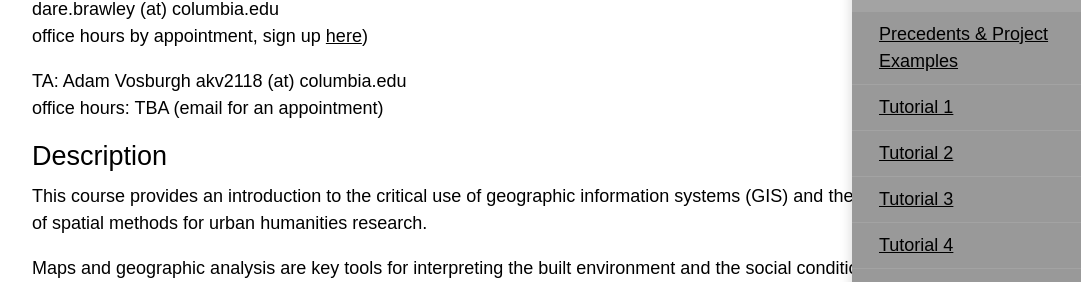
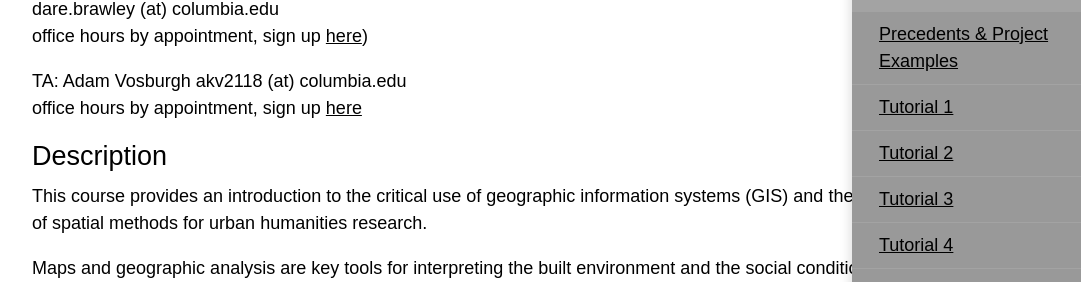
Before and after one commit to CenterForSpatialResearch/methods-in-spatial-research-fa2021, a Jekyll site: the page built from syllabus.md, in a window 1280 px wide and 900 px high, scrolled down 546 px. Shown: the part 162-444 px from the top of the window, without its empty margins (176-1257 px from the left). Built offline with Jekyll 4.4.1, drawn with Linux system fonts in a browser that asks for light colours.

Commit message:
office hours

```diff
--- a/syllabus.md
+++ b/syllabus.md
@@ -23,7 +23,7 @@ office hours by appointment, sign up [here](https://calendly.com/db2672/20min))
 
 TA: Adam Vosburgh
 akv2118 (at) columbia.edu
-office hours: TBA (email for an appointment)
+office hours by appointment, sign up [here](https://calendly.com/akv2118/sr-methods-office-hours-w-adam?month=2021-09)
 
 ## Description
 
```
